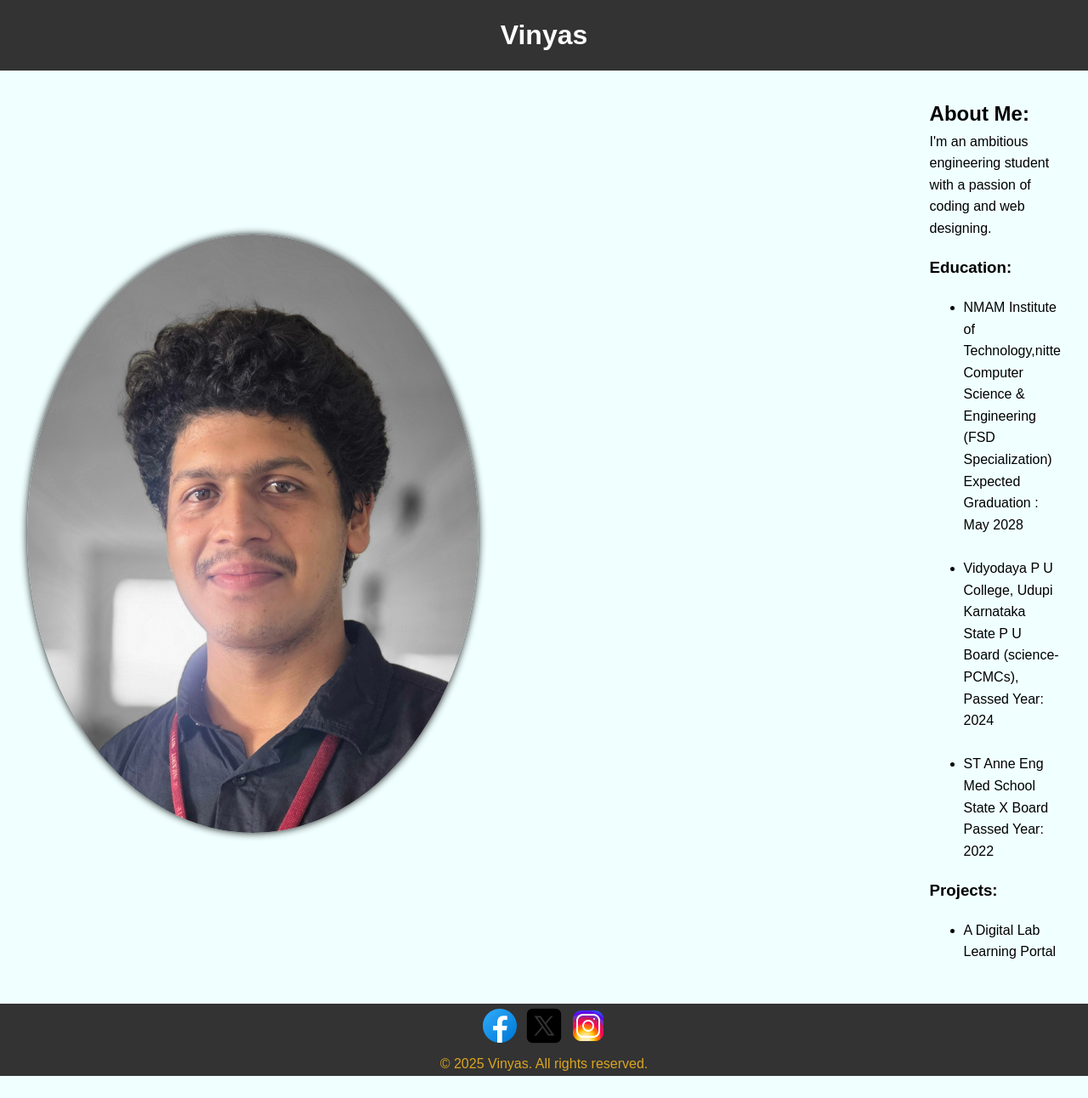
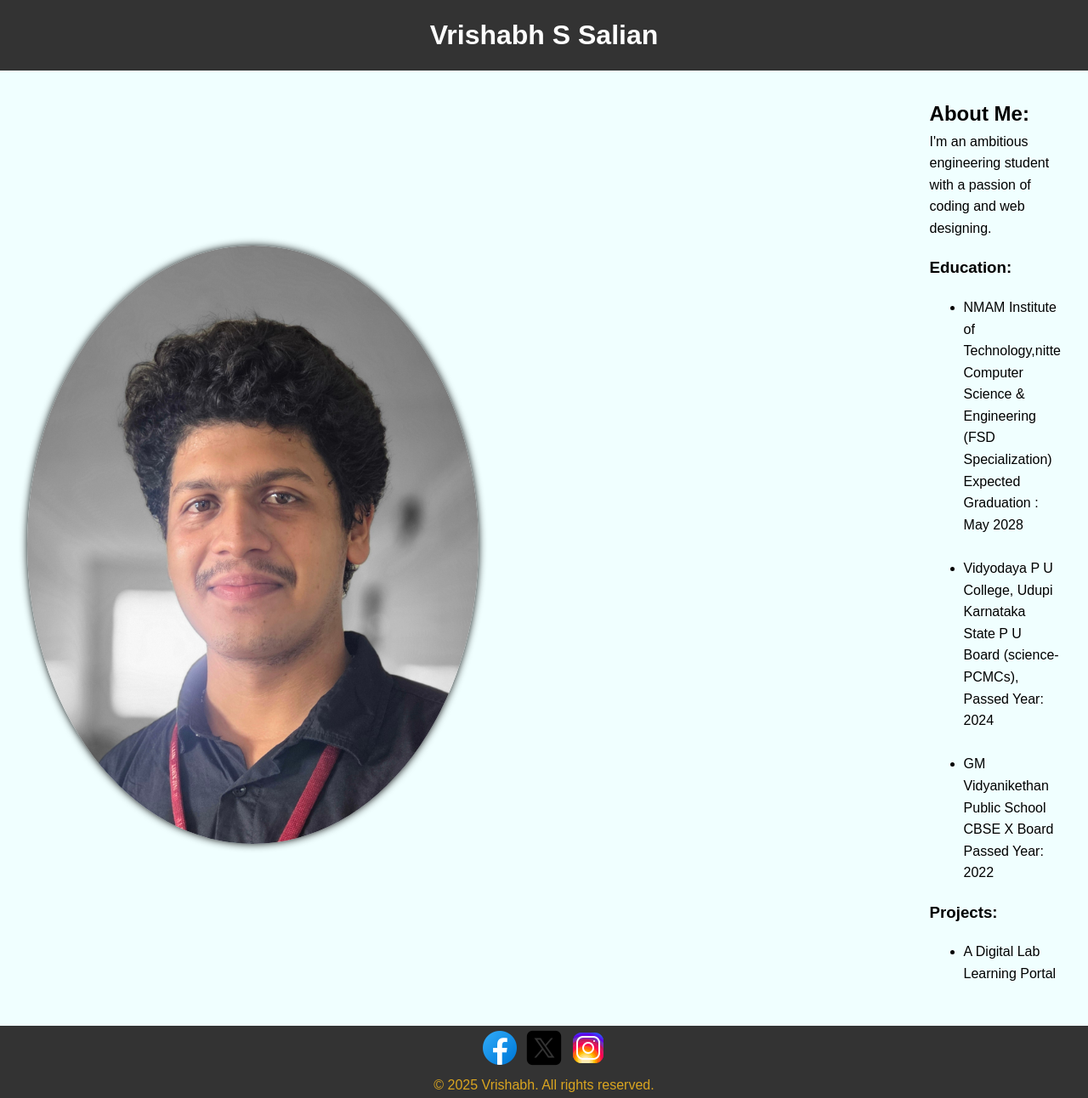
Before and after one commit to vinyas06/Portfloiii, a plain HTML site: page index.html in a window 1280 px wide. Shown: the whole page at 85% size. Before the commit the page ends 1266 px from the top, so only its background shows below. Drawn offline with Linux system fonts and the light colour scheme.

Commit message:
Update index.html

```diff
--- a/index.html
+++ b/index.html
@@ -8,7 +8,7 @@
 </head>
 <body>
     <header>
-        <h1>Vinyas</h1>
+        <h1>Vrishabh S Salian</h1>
     </header>
     <main>
         <section class="profile">
@@ -30,8 +30,8 @@
                         <br>Passed Year: 2024
                     </li>
                     <br>
-                    <li>ST Anne Eng Med School
-                        <br>State X Board
+                    <li>GM Vidyanikethan Public School
+                        <br>CBSE X Board
                         <br>Passed Year: 2022
                     </li>
                 </ul>
@@ -49,7 +49,7 @@
             <a href="https://twitter.com/sudhanva.s.bhat"><img src="twitter.png" alt="Twitter"></a>
             <a href="https://www.instagram.com/sudhanva.s.bhat/"><img src="instagram.png" alt="Instagram"></a>
         </div>
-        <p>&copy; 2025 Vinyas. All rights reserved.</p>
+        <p>&copy; 2025 Vrishabh. All rights reserved.</p>
     </footer>
 </body>
 </html>
```
